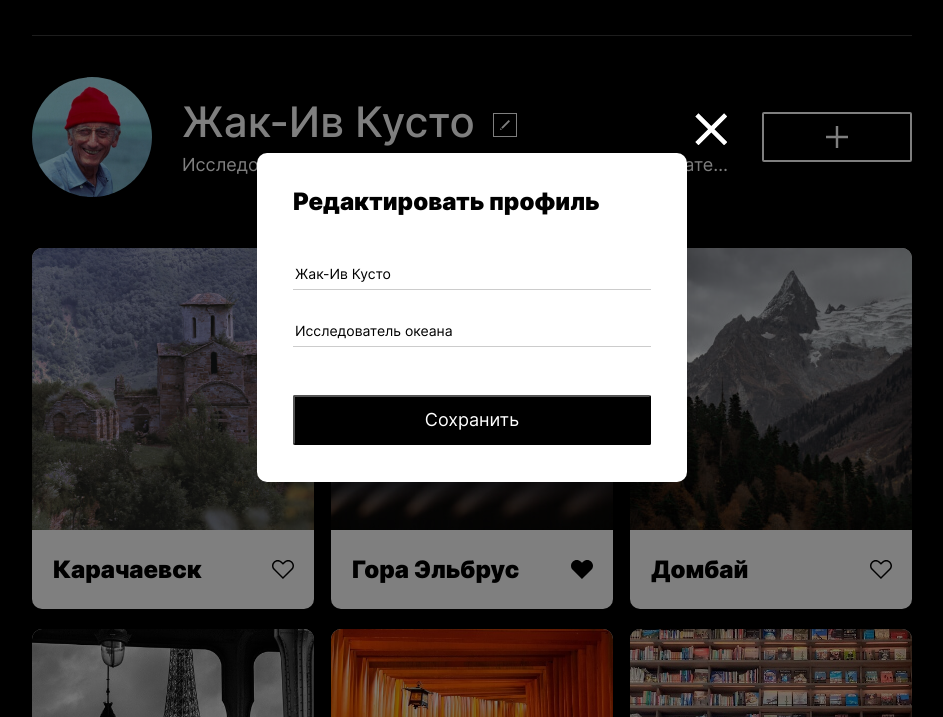
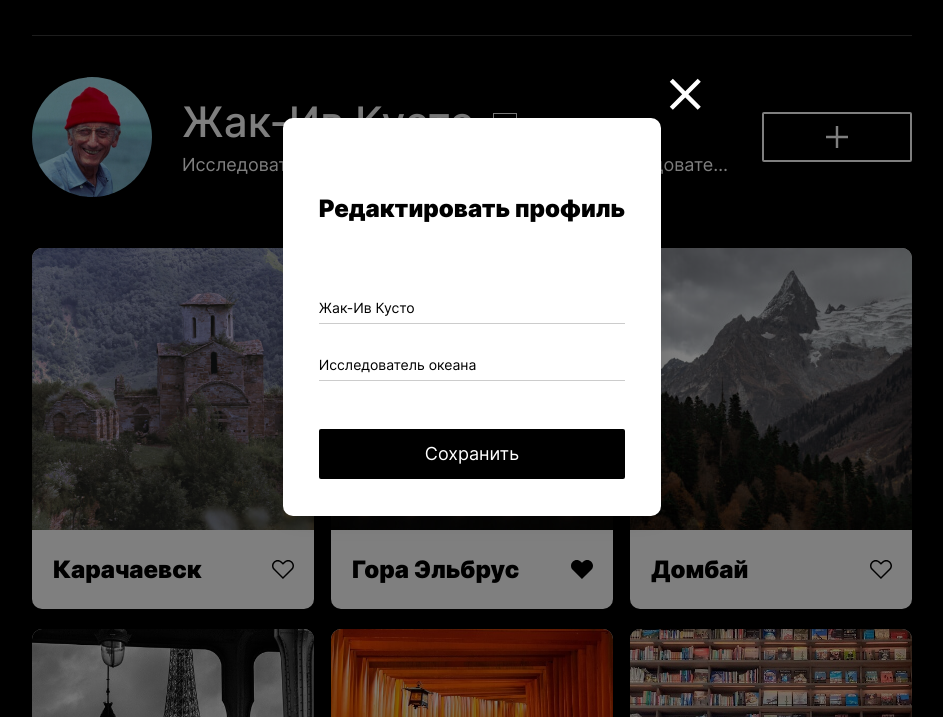
Before and after one commit to IgnatovDan/yandex-mesto, a plain HTML site: page index.html in a window 1280 px wide. Shown: the part 83-800 px from the top of the page, without its empty margins (168-1111 px from the left). Drawn offline with Linux system fonts and the light colour scheme.

Commit message:
Add edit-profile-form.mobile

```diff
--- a/blocks/edit-profile-form/__caption/edit-profile-form__caption.css
+++ b/blocks/edit-profile-form/__caption/edit-profile-form__caption.css
@@ -1,12 +1,21 @@
 .edit-profile-form__caption {
   margin: 0;
-  padding: 0 0 42px;
+  padding: 0 0 69px;
 
   font-family: 'Inter';
   font-style: normal;
   font-weight: 900;
-  font-size: 24px;
-  line-height: 29px;
+  font-size: 18px;
+  line-height: 22px;
 
   color: #000000;
 }
+
+@media screen and (min-width: 1024px) {
+  .edit-profile-form__caption {
+    padding-top: 42px;
+
+    font-size: 24px;
+    line-height: 29px;
+  }
+}
--- a/blocks/edit-profile-form/__input/edit-profile-form__input.css
+++ b/blocks/edit-profile-form/__input/edit-profile-form__input.css
@@ -3,6 +3,11 @@
   box-sizing: border-box;
   height: 32px;
   border-bottom: 1px solid rgba(0, 0, 0, .2);
+  padding: 0 0 4px;
+
+  /* padding-bottom: 5px;
+  padding-left: 0;
+  padding-right: 0; */
 
   font-family: 'Inter';
   font-style: normal;
@@ -19,3 +24,9 @@
   outline: none;
   border-bottom-color: rgba(0, 0, 0, 1);
 }
+
+@media screen and (min-width: 1024px) {
+  .edit-profile-form__input {
+    padding: initial;
+  }
+}
--- a/blocks/edit-profile-form/__save/edit-profile-form__save.css
+++ b/blocks/edit-profile-form/__save/edit-profile-form__save.css
@@ -1,14 +1,16 @@
 .edit-profile-form__save {
-  margin-top: 48px;
-  min-height: 50px;
+  padding: 0;
+  margin-top: 45px;
+  min-height: 46px;
 
   border-radius: 2px;
+  border: none;
 
   font-family: 'Inter';
   font-style: normal;
   font-weight: 400;
-  font-size: 18px;
-  line-height: 22px;
+  font-size: 14px;
+  line-height: 17px;
   text-align: center;
 
   color: #FFFFFF;
@@ -18,7 +20,17 @@
 }
 
 .edit-profile-form__save:hover {
-   /* TODO: add 'button' block for all buttons */
+  /* TODO: add 'button' block for all buttons */
   opacity: 80%;
   cursor: pointer;
 }
+
+@media screen and (min-width: 1024px) {
+  .edit-profile-form__save {
+    margin-top: 48px;
+    min-height: 50px;
+
+    font-size: 18px;
+    line-height: 22px;
+  }
+}
--- a/blocks/edit-profile-form/edit-profile-form.css
+++ b/blocks/edit-profile-form/edit-profile-form.css
@@ -1,10 +1,18 @@
 .edit-profile-form {
-  min-width: 358px;
+  min-width: 282px;
 
   display: flex;
   flex-direction: column;
-  padding: 34px 36px 37px;
+  padding: 26px 22px 25px;
+  box-sizing: border-box;
 
   border-radius: 10px;
   background: #FFFFFF;
 }
+
+@media screen and (min-width: 1024px) {
+  .edit-profile-form {
+    min-width: 358px;
+    padding: 34px 36px 37px;
+  }
+}
--- a/blocks/overlay/__close/overlay__close.css
+++ b/blocks/overlay/__close/overlay__close.css
@@ -1,10 +1,12 @@
 .overlay__close {
+  --close-indent: 16px;
+
   position: absolute;
-  left: calc(100% + 8px);
-  bottom: calc(100% + 8px);
+  right: 0;
+  bottom: calc(100% + var(--close-indent));
 
-  width: 32px;
-  height: 32px;
+  width: 20px;
+  height: 20px;
   box-sizing: border-box;
 
   padding: 0;
@@ -14,6 +16,7 @@
   background-position: center;
   background-repeat: no-repeat;
   background-color: transparent;
+  background-size: cover;
 
   transition: opacity .3s ease-out;
 }
@@ -22,3 +25,15 @@
   opacity: 60%;
   cursor: pointer;
 }
+
+@media screen and (min-width: 1024px) {
+  .overlay__close {
+    --close-indent: 8px;
+
+    left: calc(100% + 8px);
+    bottom: calc(100% + 8px);
+
+    width: 32px;
+    height: 32px;
+  }
+}
--- a/blocks/overlay/__content/overlay__content.css
+++ b/blocks/overlay/__content/overlay__content.css
@@ -1,11 +1,19 @@
 .overlay__content {
+  --v-scrollbar-width: 16px;
+
   position: relative;
   max-width: calc(100vw - 32px - 8px);
-  --v-scrollbar-width: 16px;
-  --close-width: 32px;
-  --close-indent: 8px;
-  max-width: calc(100vw - 2 * var(--v-scrollbar-width) - 2 * var(--close-width) - 2 * var(--close-indent));
+  max-width: calc(100vw - 2 * var(--v-scrollbar-width));
   max-height: 100vh;
 
   box-shadow: 0px 0px 25px rgba(0, 0, 0, 0.15);
 }
+
+@media screen and (min-width: 1024px) {
+  .overlay__content {
+    --close-width: 32px;
+    --close-indent: 8px;
+
+    max-width: calc(100vw - 2 * var(--v-scrollbar-width) - 2 * var(--close-width) - 2 * var(--close-indent));
+  }
+}
```
